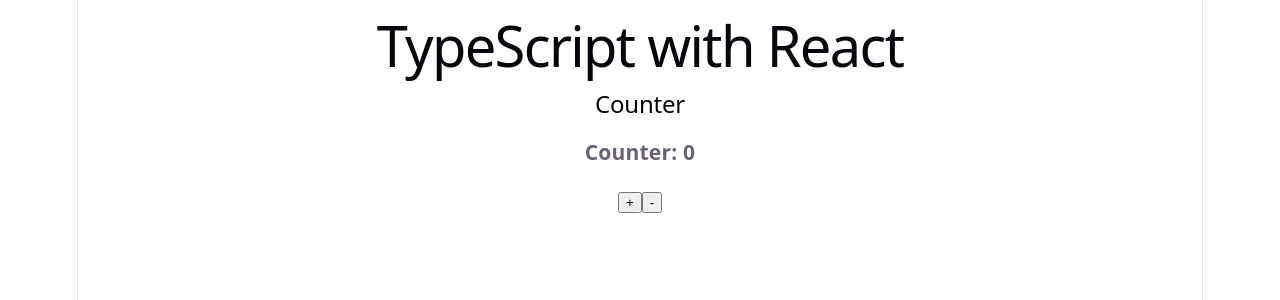
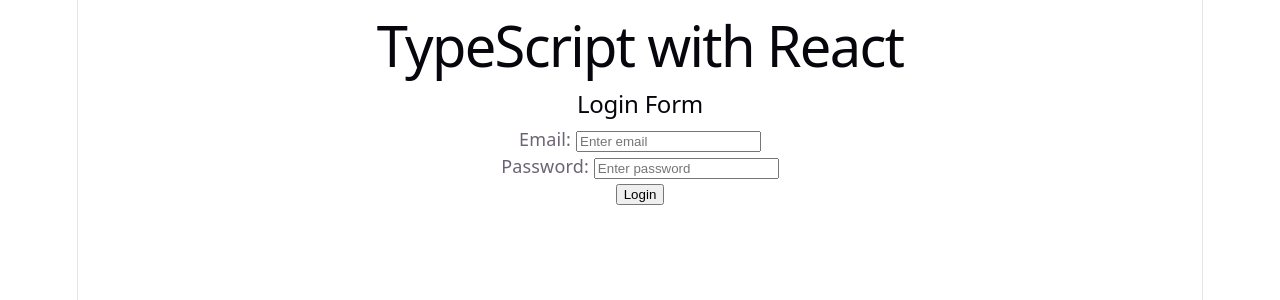
Before and after one commit to HaithamAbuDraz/react-advanced, a React (Vite) app: page / in a window 1280 px wide. Shown: the top 300 px of the page. Built offline with nearby package versions, Linux system fonts and the light colour scheme.

Commit message:
Replace Counter with LoginForm in TypeScriptLesson

```diff
--- a/src/lessons/01-typescript-react/TypeScriptLesson.tsx
+++ b/src/lessons/01-typescript-react/TypeScriptLesson.tsx
@@ -1,12 +1,11 @@
-import Counter from './components/Counter';
+import LoginForm from './components/LoginForm';
 
 function TypeScriptLesson() {
-
   return (
     <div>
       <h1>TypeScript with React</h1>
-      <h2>Counter</h2>
-      <Counter />
+      <h2>Login Form</h2>
+      <LoginForm />
     </div>
   );
 }
```
